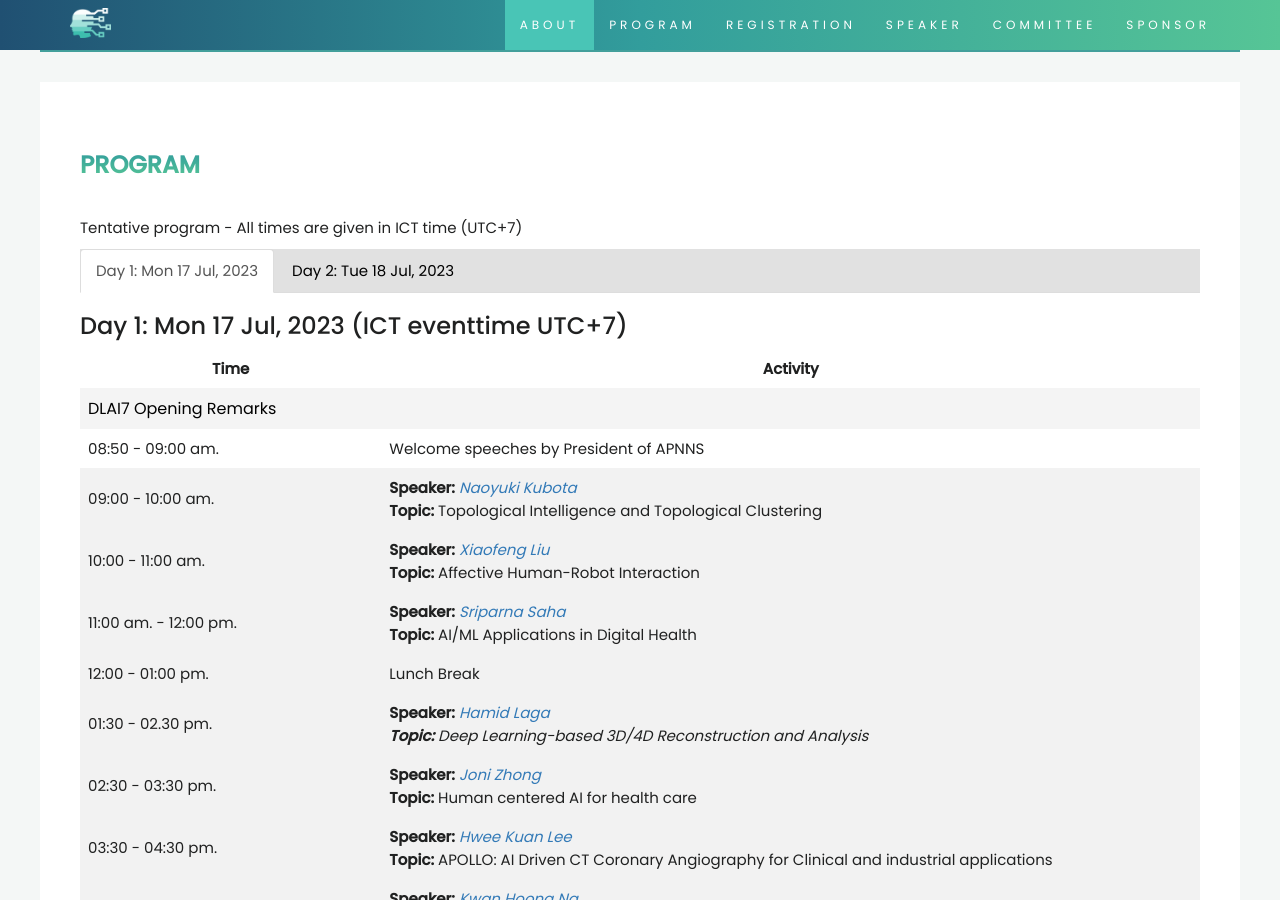
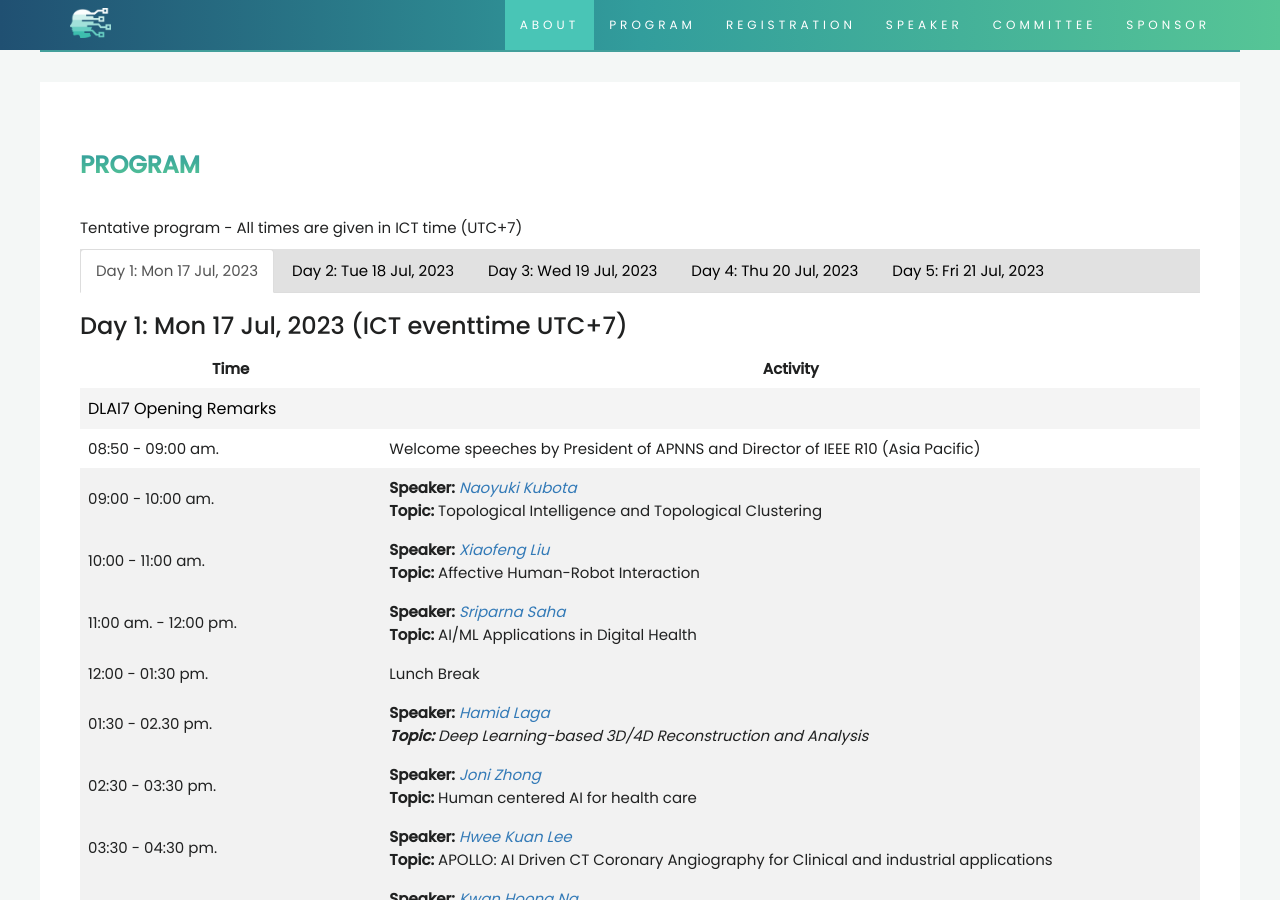
Before and after one commit to deeplearningandaiwinterschool/deeplearningandaiwinterschool.github.io, a Jekyll site: the page built from index.html, in a window 1280 px wide and 900 px high, scrolled down 1311 px. Built offline with Jekyll 4.4.1, drawn with Linux system fonts in a browser that asks for light colours; some of the changed text lies outside the part shown.

Commit message:
add and update data (#44)

```diff
--- a/_data/dlai7.yml
+++ b/_data/dlai7.yml
@@ -18,7 +18,7 @@ programs:
     events:
       - event-name: DLAI7 Opening Remarks
         eventtime: 08:50 - 09:00 am.
-        comments: Welcome speeches by President of APNNS
+        comments: Welcome speeches by President of APNNS and Director of IEEE R10 (Asia Pacific)
         speaker:
         topic:
         is-break:
@@ -48,7 +48,7 @@ programs:
       #   topic: <a href='https://www.nvidia.com/en-us/training/instructor-led-workshops/fundamentals-of-deep-learning/' target='_blank'>Fundamentals of Deep Learning</a>
 
       - event-name:
-        eventtime: 12:00 - 01:00 pm.
+        eventtime: 12:00 - 01:30 pm.
         comments: Lunch Break
         speaker:
         topic:
@@ -106,7 +106,7 @@ programs:
         topic: AI + Informetrics for Tracking Technological Change
 
       - event-name:
-        eventtime: 12:00 - 01:00 pm.
+        eventtime: 12:00 - 01:30 pm.
         comments: Lunch Break
         speaker:
         topic:
@@ -135,9 +135,9 @@ programs:
       #   speaker: <a href='#Chakarida_Nukoolkit'><i>Chakarida Nukoolkit</i></a>, King Mongkut's University of Technology Thonburi, Thailand
       #   topic: <a href='#' target='_blank'>Data science concepts with case studies in health monitoring systems</a>
 
-  # - tab-ref: 'Day3'
-  #   tab-name: 'Day 3: Thurs 16 Jun'
-  #   title: 'Day 3: Thurs 16 2022 (ICT eventtime UTC+7)'
+  - tab-ref: 'Day3'
+    tab-name: 'Day 3: Wed 19 Jul, 2023'
+    title: 'Day 3: Wed 19 Jul, 2023 (ICT eventtime UTC+7)'
   #   events:
   #     - event-name: Women in Science and Engineering (WiSE) Session
   #       eventtime: 08.50 - 09.00 am.
@@ -199,9 +199,9 @@ programs:
   #       speaker:
   #       topic: Hackathon/Competition + Networking
 
-  # - tab-ref: 'Day4'
-  #   tab-name: 'Day 4: Fri 17 Jun'
-  #   title: 'Day 4: Fri 17 2022 (ICT eventtime UTC+7)'
+  - tab-ref: 'Day4'
+    tab-name: 'Day 4: Thu 20 Jul, 2023'
+    title: 'Day 4: Thu 20 Jul, 2023 (ICT eventtime UTC+7)'
   #   events:
   #     - event-name: Academic Talk
   #       eventtime: 08.00 - 09.00 am
@@ -245,9 +245,9 @@ programs:
   #       speaker:
   #       topic: <a href='#' target='_blank'> </a>Hackathon/Competition + networking
 
-  # - tab-ref: 'Day5'
-    # tab-name: 'Day 5: Sat 18 Jun'
-    # title: 'Day 5: Sat 18 2022 (ICT eventtime UTC+7)'
+  - tab-ref: 'Day5'
+    tab-name: 'Day 5: Fri 21 Jul, 2023'
+    title: 'Day 5: Fri 21 Jul, 2023 (ICT eventtime UTC+7)'
     # events:
     #   - event-name: Academic Talk
     #     eventtime: 08.00 - 09.00 am
@@ -387,6 +387,12 @@ committees:
     affiliation: University of Toronto
   - name: Noah (Zijie) Qu
     affiliation: University of Toronto
+  - name: Ashish Ghosh
+    affiliation: Indian Statistical Institute
+  - name: Susmita Ghosh
+    affiliation: Jadavpur University
+  - name: Huynh Thi Thanh Binh
+    affiliation: Hanoi University of Science and Technology
 
 #### Add organizers by uncomment below
 # organizers:
@@ -425,3 +431,12 @@ sponsors:
   - site: https://www4.sit.kmutt.ac.th/
     image: ./assets/images/organizers/IC2.jpg
     alt: Innovative Cognitive Computing (IC2), KMUTT
+  - site:
+    image: ./assets/images/organizers/CIS-Vietnam.png
+    alt: IEEE CIS - Vietnam
+  - site: https://www.isical.ac.in/
+    image: ./assets/images/organizers/ISI_logo.jpg
+    alt: Indian Statistical Institute
+  - site: http://www.jaduniv.edu.in/
+    image: ./assets/images/organizers/Jadavpur_logo.jpg
+    alt: Jadavpur University
--- a/_includes/program.html
+++ b/_includes/program.html
@@ -19,6 +19,7 @@
     {% for tab in site.data.dlai7.programs %}
         <div id="{{tab.tab-ref}}" {% if tab.tab-ref == 'Day1' %} class="tab-pane fade in active" {% else %} class="tab-pane fade" {% endif %}>
             <h3>{{tab.title}}</h3>
+            {% if tab.events %}
             <table>
                 <thead>
                     <tr>
@@ -57,6 +58,9 @@
                     {% endfor %}
                 </tbody>
             </table>
+            {% else %}
+                Program will be announced soon.
+            {% endif %}
         </div>
     {% endfor %}
     </div>
```
Lines whose indentation alone changed are shown as unchanged.
